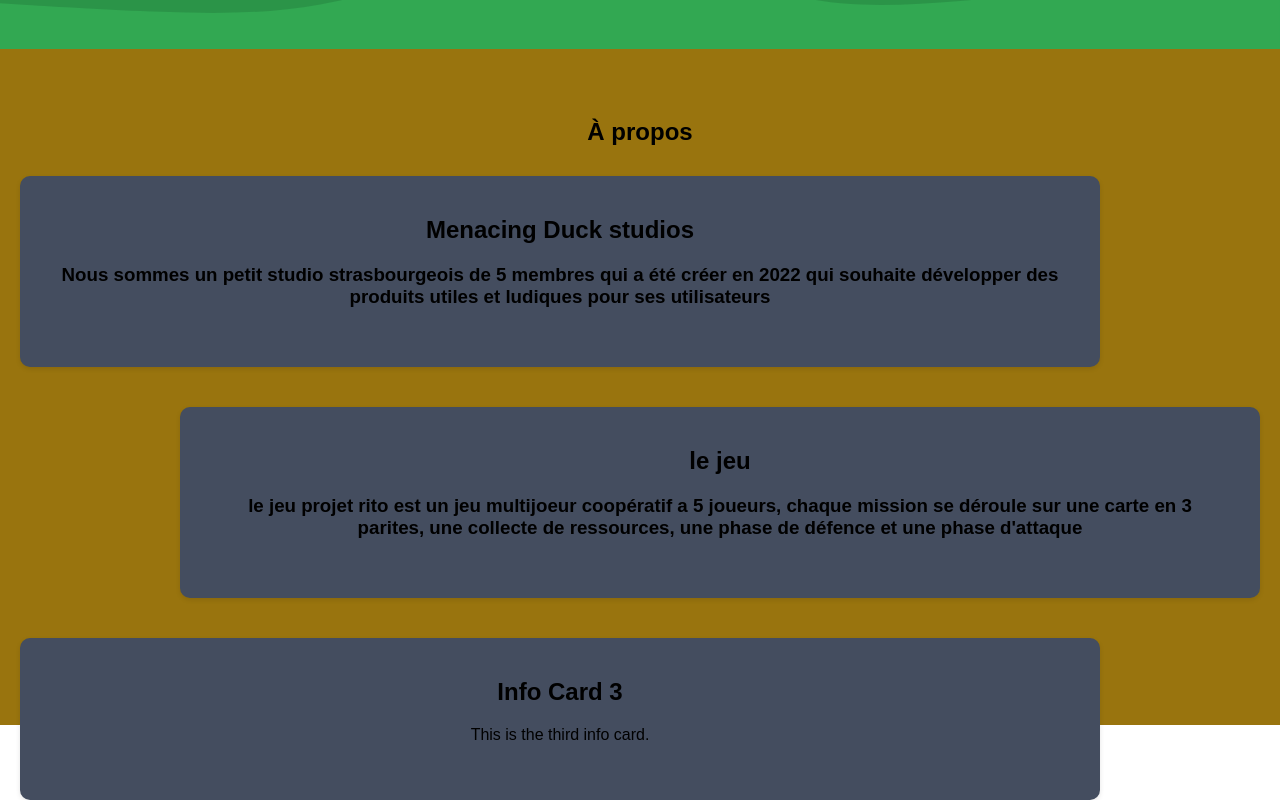
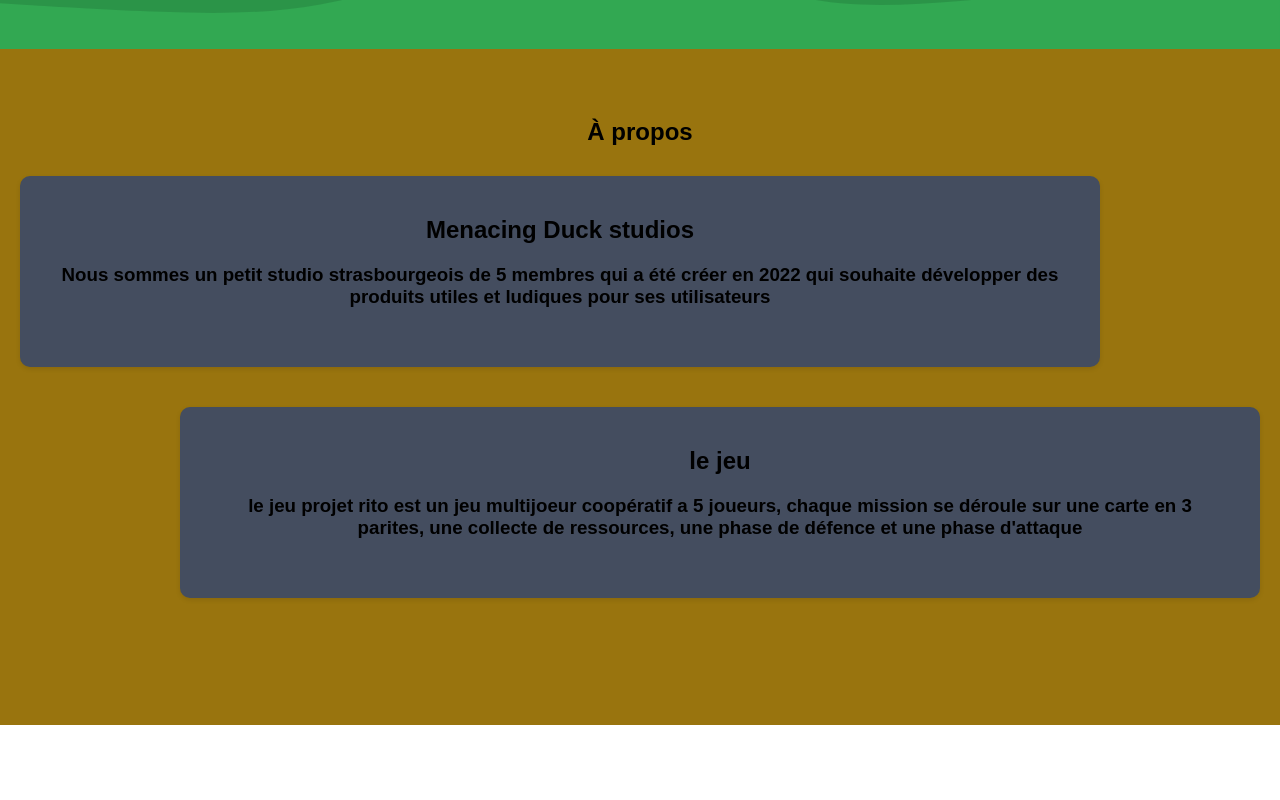
Before and after one commit to Menacing-Duck/Menacing-Duck.github.io, a plain HTML site: page index.html in a window 1280 px wide. Shown: the part 967-1767 px from the top of the page. After the commit the page ends 1692 px from the top, so only its background shows below. Drawn offline with Linux system fonts and the light colour scheme.

Commit message:
Update index.html

```diff
--- a/index.html
+++ b/index.html
@@ -173,10 +173,7 @@
         <h2>le jeu</h2>
         <H3>le jeu projet rito est un jeu multijoeur coopératif a 5 joueurs, chaque mission se déroule sur une carte en 3 parites, une collecte de ressources, une phase de défence et une phase d'attaque</H3>
       </div>
-      <div class="card">
-        <h2>Info Card 3</h2>
-        <p>This is the third info card.</p>
-      </div>
+
     </div>
   </section>
 </body>
```
